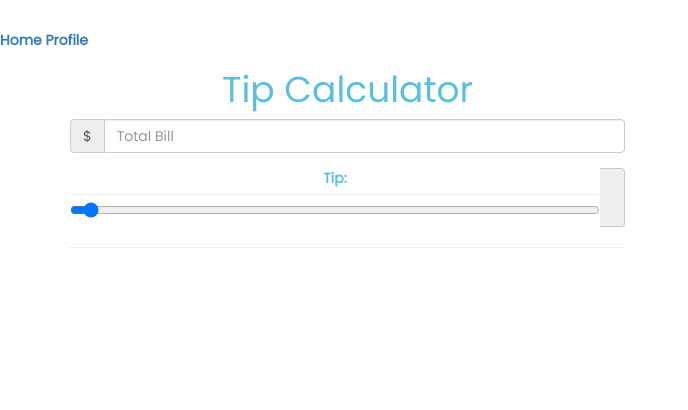
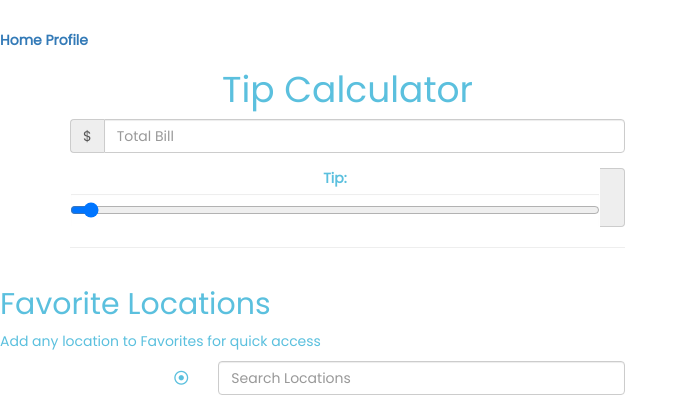
Before and after one commit to IrvinBarham/Uber-Application, a PHP site: page /FindRide.php in a window 1280 px wide. Shown: the part 693-1103 px from the top of the page, without its empty margins (0-688 px from the left). Before the commit the page ends 941 px from the top, so only its background shows below. Run offline with PHP 8.4, Linux system fonts and the light colour scheme; some libraries are stand-ins or nearby versions.

Commit message:
Update FindRide.php

```diff
--- a/FindRide.php
+++ b/FindRide.php
@@ -13,56 +13,44 @@ body {
   color: #5bc0de;
   font-family: "Poppins", sans-serif;
 }
-
 .fa-map-marker-alt,
 .fa-dot-circle {
   color: #5bc0de;
 }
-
 /*Jumbotron*/
 .jumbotron {
   background-color: transparent;
   margin: 0;
   padding: 10px;
 }
-
 .jumbotron h1 {
   letter-spacing: 2.5px;
   font-size: 3.5em;
 }
-
 .jumbotron h1,
 .jumbotron p {
   text-align: center;
 }
-
 /*map*/
 #googleMap {
   width: 80%;
   height: 400px;
   margin: 10px auto;
 }
-
 /*output box*/
 #output {
   text-align: center;
   font-size: 2em;
   margin: 20px auto;
 }
-
 #mode {
   color: black;
 }
-
-
 #results {
          display:none;
        }
-
 </style>
-
 <body>
-
 
     <div class="jumbotron">
         <div class="container-fluid">
@@ -85,23 +73,17 @@ body {
                  </div>
 
             </form>
-
             <div class="col-xs-offset-2 col-xs-10">
                 <button class="btn btn-info btn-lg " onclick="calcRoute();"><i class="fas fa-map-signs"></i></button>
             </div>
         </div>
         <div class="container-fluid">
             <div id="googleMap">
-
             </div>
             <div id="output">
-
             </div>
         </div>
-
     </div>
-
-
 </head>
 <div class="page">
     <div id="head">
@@ -128,18 +110,12 @@ body {
               <div class="form-group tipPersent">
                 <div class="input-group">
                   <label for="">Tip:</label>
-
-
                   <input type="range" class="form-control" id="tipInput" value="0">
                   <span class="input-group-addon" id="tipOutput"></span>
                 </div>
               </div>
-
-
-
             </form>
             <hr>
-
             <!-- RESULTS -->
             <div id="results" class="pt-4">
               <h5>Results</h5>
@@ -149,21 +125,31 @@ body {
                   <input type="number" class="form-control" id="tipAmount" disabled>
                 </div>
               </div>
-
               <div class="form-group">
                 <div class="input-group">
                   <span class="input-group-addon">Total Bill with Tip</span>
                   <input type="number" class="form-control" id="totalBillWithTip" disabled>
                 </div>
               </div>
-
-
             </div>
           </div>
         </div>
       </div>
     </div>
 
+    <div>
+    	<div>
+        	<h2>Favorite Locations</h2>
+        </div>
+        <p>Add any location to Favorites for quick access</p>
+   	</div>
+    <form class="form-horizontal">
+                <div class="form-group">
+                    <label for="favorites" class="col-xs-2 control-label"><i class="far fa-dot-circle"></i></label>
+                    <div class="col-xs-4">
+                        <input type="text" id="favorites" placeholder="Search Locations" class="form-control">
+                    </div>
+               </div>
     <!-- Optional JavaScript -->
     <!-- jQuery first, then Popper.js, then Bootstrap JS -->
     <script src="https://code.jquery.com/jquery-3.2.1.slim.min.js" integrity="sha384-KJ3o2DKtIkvYIK3UENzmM7KCkRr/rE9/Qpg6aAZGJwFDMVNA/GpGFF93hXpG5KkN" crossorigin="anonymous"></script>
@@ -183,22 +169,15 @@ var mapOptions = {
     center: myLatLng,
     zoom: 10,
     mapTypeId: google.maps.MapTypeId.ROADMAP
-
 };
-
 //create map
 var map = new google.maps.Map(document.getElementById("googleMap"), mapOptions);
-
 //create a DirectionsService object to use the route method and get a result for our request
 var directionsService = new google.maps.DirectionsService();
-
 //create a DirectionsRenderer object which we will use to display the route
 var directionsDisplay = new google.maps.DirectionsRenderer();
-
 //bind the DirectionsRenderer to the map
 directionsDisplay.setMap(map);
-
-
 //define calcRoute function
 function calcRoute() {
     //create request
@@ -208,15 +187,12 @@ function calcRoute() {
         travelMode: google.maps.TravelMode.DRIVING, //WALKING, BYCYCLING, TRANSIT
         unitSystem: google.maps.UnitSystem.IMPERIAL
     }
-
     //pass the request to the route method
     directionsService.route(request, function (result, status) {
         if (status == google.maps.DirectionsStatus.OK) {
-
             //Get distance and time
             const output = document.querySelector('#output');
             output.innerHTML = "<div class='alert-info'>From: " + document.getElementById("from").value + ".<br />To: " + document.getElementById("to").value + ".<br /> Driving distance <i class='fas fa-road'></i> : " + result.routes[0].legs[0].distance.text + ".<br />Duration <i class='fas fa-hourglass-start'></i> : " + result.routes[0].legs[0].duration.text + ".</div>";
-
             //display route
             directionsDisplay.setDirections(result);
         } else {
@@ -224,31 +200,23 @@ function calcRoute() {
             directionsDisplay.setDirections({ routes: [] });
             //center map in London
             map.setCenter(myLatLng);
-
             //show error message
             output.innerHTML = "<div class='alert-danger'><i class='fas fa-exclamation-triangle'></i> Could not retrieve driving distance.</div>";
         }
     });
-
 }
-
-
-
 //create autocomplete objects for all inputs
 var options = {
     types: ['(cities)']
 }
-
 var input1 = document.getElementById("from");
 var autocomplete1 = new google.maps.places.Autocomplete(input1, options);
-
 var input2 = document.getElementById("to");
 var autocomplete2 = new google.maps.places.Autocomplete(input2, options);
-
-
+var input3 = document.getElementById("favorites");
+var autocomplete3 = new google.maps.places.Autocomplete(input3, options);
 //tip calculator
 document.querySelector('#tip-form').onchange = function(){
-
 var bill = Number(document.getElementById('billTotal').value);
 var tip = document.getElementById('tipInput').value;
 document.getElementById('tipOutput').innerHTML = `${tip}%`;
@@ -257,17 +225,12 @@ var finalBill = bill + tipValue
 console.log(finalBill)
 var tipAmount = document.querySelector('#tipAmount')
 var totalBillWithTip = document.querySelector('#totalBillWithTip')
-
 tipAmount.value = tipValue.toFixed(2);
 totalBillWithTip.value =finalBill.toFixed(2);
-
 //Show Results
-
 document.getElementById('results').style.display='block'
 }
-
-
+//add favorite locations
 </script>
-
   </body>
 </html>
```
